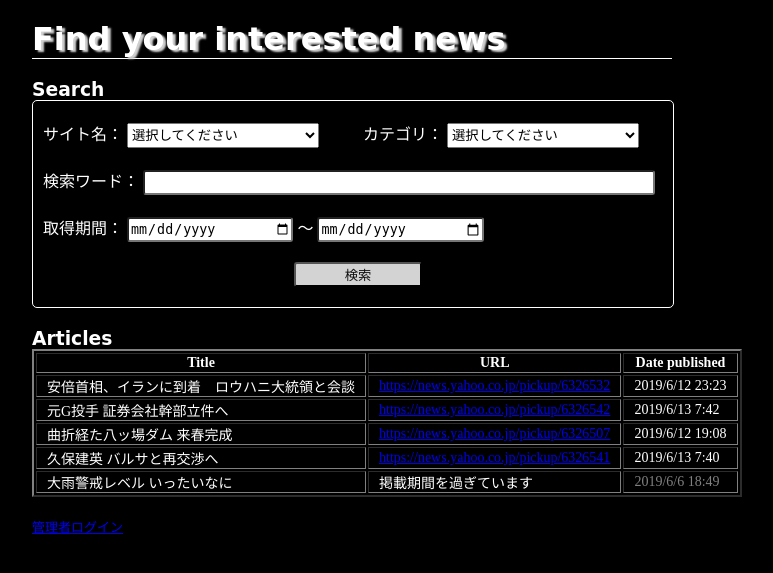
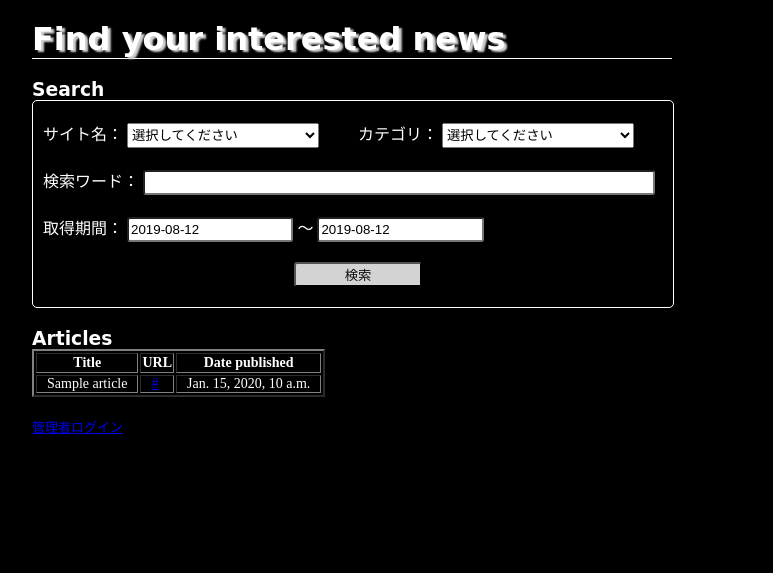
Before and after one commit to yumajen/find_news_app, a Django app: page /finder/ in a window 1280 px wide. Shown: the top 573 px of the page, without its empty margins (6-779 px from the left). Run offline with Django 3.2, Linux system fonts and the light colour scheme; tables that the repository leaves empty hold one stand-in row (values such as "Sample post"); some libraries are stand-ins or nearby versions.

Commit message:
DBとフォームの関連付け、フォーム実装 (#1)

```diff
--- a/find_news_app/settings.py
+++ b/find_news_app/settings.py
@@ -38,6 +38,7 @@ INSTALLED_APPS = [
     'django.contrib.sessions',
     'django.contrib.messages',
     'django.contrib.staticfiles',
+    'widget_tweaks'
 ]
 
 MIDDLEWARE = [
--- /dev/null
+++ b/finder/forms.py
@@ -0,0 +1,33 @@
+from django import forms
+from .models import NewsSite
+from .models import Category
+import datetime
+
+
+class SearchConditions(forms.Form):
+    site_name = forms.ModelChoiceField(
+        label='サイト名：',
+        empty_label='選択してください',
+        queryset=NewsSite.objects.all()
+    )
+
+    # TODO: カテゴリは選択したサイトに応じて動的に変化させる
+    category_name = forms.ModelChoiceField(
+        label='カテゴリ：',
+        empty_label='選択してください',
+        queryset=Category.objects.all()
+    )
+
+    search_word = forms.CharField(
+        label='検索ワード：',
+        max_length=255
+    )
+
+    search_term_start = forms.DateField(
+        label='取得期間：',
+        initial=datetime.date.today
+    )
+
+    search_term_end = forms.DateField(
+        initial=datetime.date.today
+    )
--- a/finder/static/finder/style.css
+++ b/finder/static/finder/style.css
@@ -53,17 +53,17 @@ div.search-area {
     border: 1px solid #ffffff;
     border-radius: 5px;
 }
-div.search-area>div {
+form>div {
     margin: 20px 0 20px 10px;
+}
+div.top {
+    display: flex;
 }
 div.site {
     width: 25vw;
-    float: left;
 }
 div.category {
     width: 25vw;
-    /* width: 300px; */
-    padding-left: 320px;
 }
 div.search-button {
     font-size: 16px;
--- a/finder/templates/finder/index.html
+++ b/finder/templates/finder/index.html
@@ -1,50 +1,38 @@
 {% load static %}
+{% load widget_tweaks %}
 
 <link rel="stylesheet" type="text/css" href="{% static 'finder/style.css' %}">
 
 <h1 class="main-title">Find your interested news</h1>
 <h3>Search</h3>
 <div class="search-area">
+    <form method="post" action="">
+        <div class="top">
             <div class="site">
-        <label>サイト名：</label>
-        <select name="site-name">
-            <option value="" selected>選択してください</option>
-            <option value="0">Yahoo!ニュース</option>
-            <option value="1">Googleニュース</option>
-            <option value="2">ニコニコニュース</option>
-            <option value="3">ニュートピ！</option>
-        </select>
+                {{ form.site_name.label }}
+                {{ form.site_name }}
             </div>
             <div class="category">
-        <label>カテゴリ：</label>
-        <select name="category-name">
-            <option value="" selected>選択してください</option>
-            <option value="0">主要</option>
-            <option value="1">国内</option>
-            <option value="2">国際</option>
-            <option value="3">経済</option>
-            <option value="4">エンタメ</option>
-            <option value="5">スポーツ</option>
-            <option value="6">IT</option>
-            <option value="7">化学</option>
-            <option value="8">ライフ</option>
-            <option value="9">地域</option>
-        </select>
+                {{ form.category_name.label }}
+                {{ form.category_name }}
+            </div>
         </div>
         <div class="search-word">
-        <label>検索ワード：</label>
-        <input class="word" type="text" name="word" value="">
+            {{ form.search_word.label}}
+            {{ form.search_word|add_class:"word"}}
         </div>
         <div class="search-term">
-        <label>取得期間：</label>
-        <input class="date" type="date" name="word" value=""> 〜
-        <input class="date" type="date" name="word" value="">
+            {{ form.search_term_start.label}}
+            {{ form.search_term_start|add_class:"date"}}
+            〜 {{ form.search_term_end|add_class:"date"}}
         </div>
         <div class="search-button">
             <button type="button" name="button">検索</button>
         </div>
+    </form>
 </div>
 <h3>Articles</h3>
+{% if articles %}
     <div class="article-area">
         <table border=2>
             <tr>
@@ -52,33 +40,18 @@
             <th>URL</th>
             <th>Date published</th>
             </tr>
+            {% for article in articles %}
                 <tr>
-            <td>安倍首相、イランに到着　ロウハニ大統領と会談</td>
-            <td><a href="https://news.yahoo.co.jp/pickup/6326532">https://news.yahoo.co.jp/pickup/6326532</a></td>
-            <td>2019/6/12 23:23</td>
+                    <td>{{article.title}}</td>
+                    <td><a href="{{article.url}}">{{article.url}}</a></td>
+                    <td>{{article.published_at}}</td>
                 </tr>
-        <tr>
-            <td>元G投手 証券会社幹部立件へ</td>
-            <td><a href="https://news.yahoo.co.jp/pickup/6326542">https://news.yahoo.co.jp/pickup/6326542</a></td>
-            <td>2019/6/13 7:42</td>
-        </tr>
-        <tr>
-            <td>曲折経た八ッ場ダム 来春完成</td>
-            <td><a href="https://news.yahoo.co.jp/pickup/6326507">https://news.yahoo.co.jp/pickup/6326507</a></td>
-            <td>2019/6/12 19:08</td>
-        </tr>
-        <tr>
-            <td>久保建英 バルサと再交渉へ</td>
-            <td><a href="https://news.yahoo.co.jp/pickup/6326541">https://news.yahoo.co.jp/pickup/6326541</a></td>
-            <td>2019/6/13 7:40</td>
-        </tr>
-        <tr>
-            <td>大雨警戒レベル いったいなに</td>
-            <td>掲載期間を過ぎています</td>
-            <td class="expired">2019/6/6 18:49</td>
-        </tr>
+            {% endfor %}
         </table>
     </div>
+{% else %}
+    <p>条件に該当する記事がありません</p>
+{% endif%}
 <div class="admin-login">
     <a href="admin.html">管理者ログイン</a>
 </div>
--- a/finder/views.py
+++ b/finder/views.py
@@ -1,5 +1,17 @@
 from django.shortcuts import render
+from .models import Article
+from .forms import SearchConditions
 
 
 def index(request):
-    return render(request, 'finder/index.html')
+    articles = Article.objects.all()
+
+    # サイト名選択セレクトボックス
+    form = SearchConditions(request.POST or None)
+
+    context = {
+        'articles': articles,
+        'form': form
+    }
+
+    return render(request, 'finder/index.html', context)
```
Lines whose indentation alone changed are shown as unchanged.
